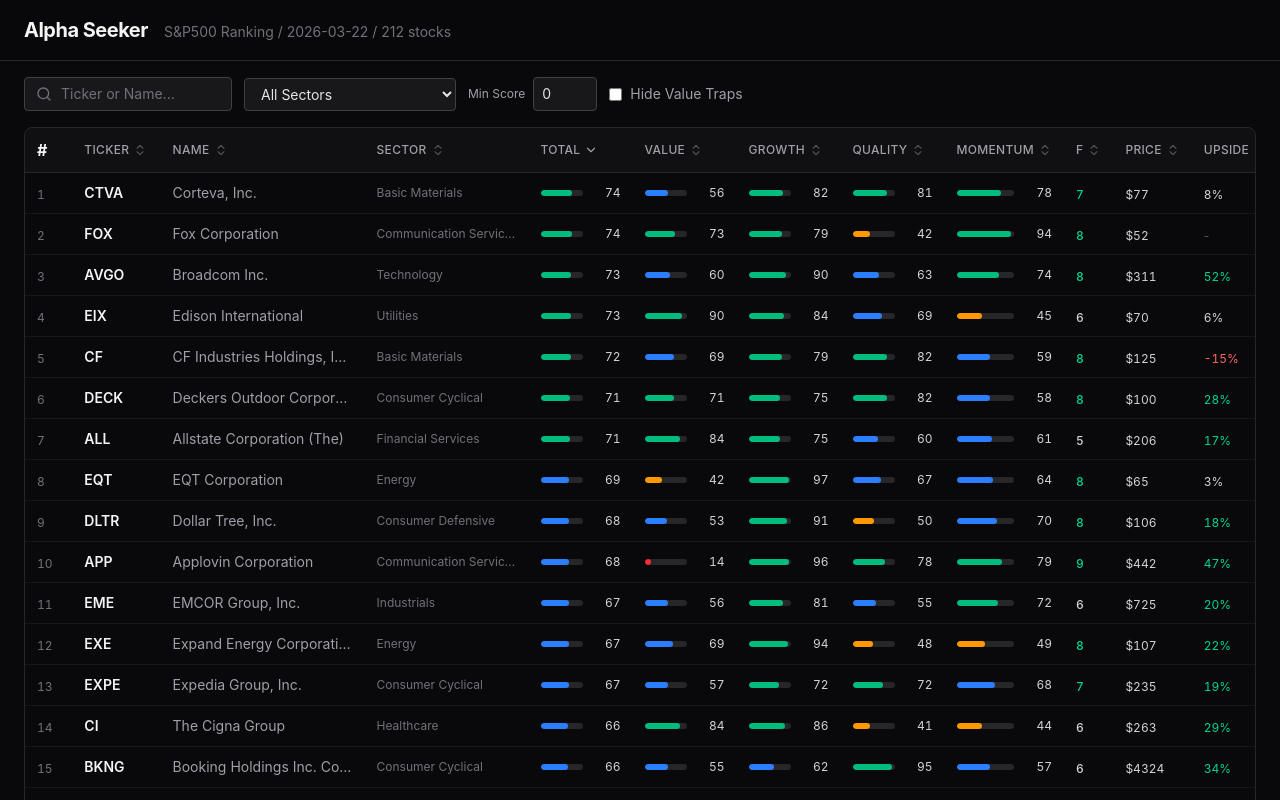
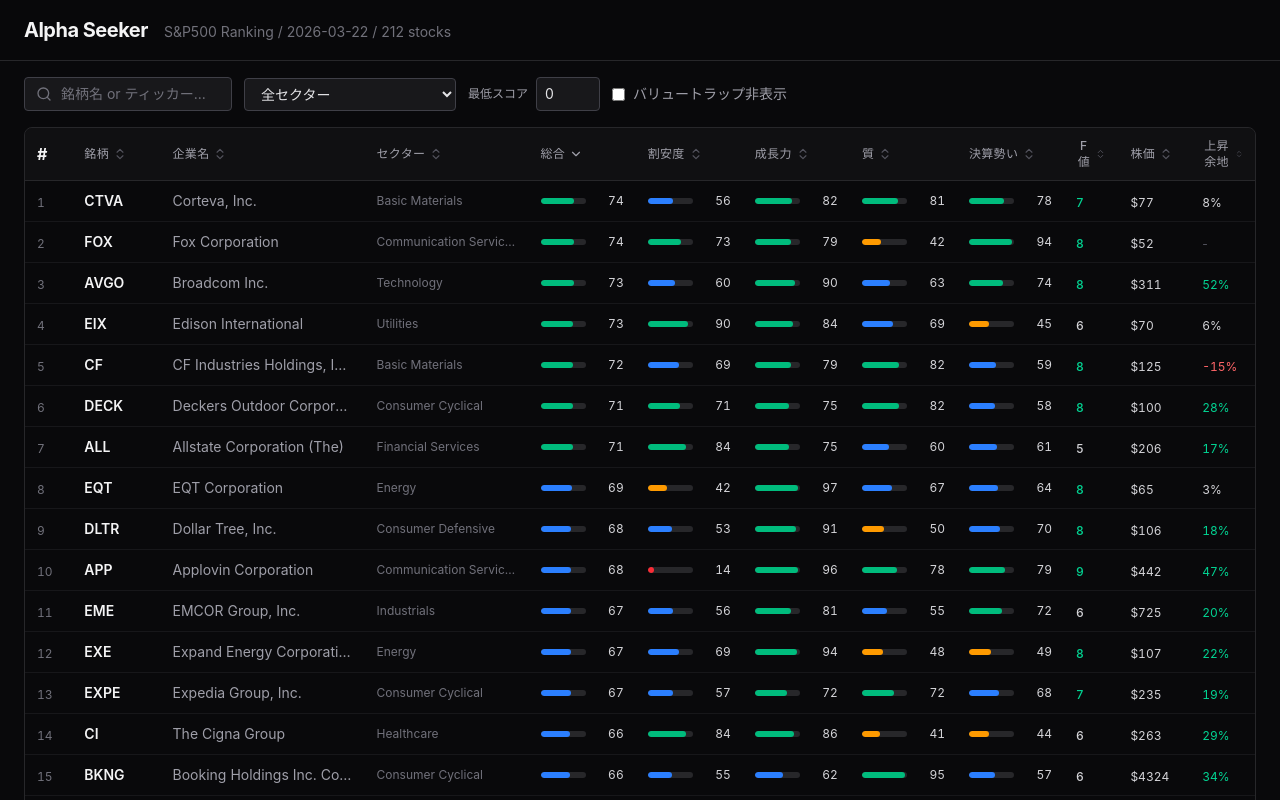
Before and after one commit to NicoValentine7/alpha-seeker, a React (Vite) app in the folder web/: page / in a window 1280 px wide. Shown: the top 800 px of the page. Built offline with nearby package versions, Linux system fonts and the light colour scheme.

Commit message:
ダッシュボードのヘッダー・ツールチップ・フィルターを日本語化

```diff
--- a/web/src/components/Filters.tsx
+++ b/web/src/components/Filters.tsx
@@ -25,7 +25,7 @@
         <Search className="absolute left-3 top-1/2 -translate-y-1/2 w-4 h-4 text-zinc-500" />
         <input
           type="text"
-          placeholder="Ticker or Name..."
+          placeholder="銘柄名 or ティッカー..."
           value={searchQuery}
           onChange={e => setSearchQuery(e.target.value)}
           className="pl-9 pr-3 py-1.5 bg-zinc-900 border border-zinc-700 rounded text-sm text-zinc-200
@@ -40,13 +40,13 @@
         className="px-3 py-1.5 bg-zinc-900 border border-zinc-700 rounded text-sm text-zinc-200
                    focus:outline-none focus:border-blue-500"
       >
-        <option value="">All Sectors</option>
+        <option value="">全セクター</option>
         {sectors.map(s => <option key={s} value={s}>{s}</option>)}
       </select>
 
       {/* Min Score */}
       <div className="flex items-center gap-2">
-        <label className="text-xs text-zinc-400">Min Score</label>
+        <label className="text-xs text-zinc-400">最低スコア</label>
         <input
           type="number"
           min={0}
@@ -67,7 +67,7 @@
           onChange={e => setHideValueTraps(e.target.checked)}
           className="accent-blue-500"
         />
-        Hide Value Traps
+        バリュートラップ非表示
       </label>
     </div>
   )
--- a/web/src/components/RankingTable.tsx
+++ b/web/src/components/RankingTable.tsx
@@ -15,28 +15,28 @@
 
 const tooltips: Record<string, { title: string; body: string }> = {
   total: {
-    title: 'Total Score (0-100)',
-    body: '4 categories weighted average. Valuation 25%, Growth 30%, Quality 20%, Earnings Momentum 25%.',
+    title: '総合スコア (0-100)',
+    body: '4カテゴリの加重平均。割安度 25%、成長力 30%、質 20%、決算モメンタム 25%。',
   },
   valuation: {
-    title: 'Valuation Score (0-100)',
-    body: 'PER(20%), PBR(15%), EV/EBITDA(20%), PSR(15%), FCF Yield(30%). Lower = cheaper within sector.',
+    title: '割安度スコア (0-100)',
+    body: 'PER(20%) PBR(15%) EV/EBITDA(20%) PSR(15%) FCF利回り(30%)。セクター内でパーセンタイルランク化。数値が高いほどセクター内で相対的に割安。',
   },
   growth: {
-    title: 'Growth Score (0-100)',
-    body: 'Revenue Growth(30%), Op. Income Growth(25%), EPS Growth(30%), PEG(15%). Higher = faster growing.',
+    title: '成長力スコア (0-100)',
+    body: '売上成長(30%) 営業利益成長(25%) EPS成長(30%) PEG(15%)。高いほど成長が速い。',
   },
   quality: {
-    title: 'Quality Score (0-100)',
-    body: 'ROE(30%), Gross Margin(20%), D/E(25%), FCF Margin(25%). Higher = stronger fundamentals.',
+    title: '質スコア (0-100)',
+    body: 'ROE(30%) 粗利率(20%) D/E(25%) FCFマージン(25%)。高いほど財務基盤が強い。',
   },
   momentum: {
-    title: 'Earnings Momentum (0-100)',
-    body: 'Surprise Rate(25%), EPS Revision 90d(25%), Revenue Acceleration(20%), Forward EPS Growth(30%).',
+    title: '決算モメンタム (0-100)',
+    body: '決算サプライズ率(25%) EPS予想修正90d(25%) 売上加速度(20%) 来期EPS成長予想(30%)。',
   },
   fscore: {
     title: 'Piotroski F-Score (0-9)',
-    body: '9 binary financial checks. Profitability(4), Leverage(3), Efficiency(2). Score <= 2 = value trap warning.',
+    body: '9つの財務チェック。収益性(4点) レバレッジ(3点) 効率性(2点)。2以下はバリュートラップ警告。',
   },
 }
 
@@ -89,7 +89,7 @@
     },
     {
       accessorKey: 'ticker',
-      header: ({ column }) => <HeaderCell label="Ticker" column={column} />,
+      header: ({ column }) => <HeaderCell label="銘柄" column={column} />,
       size: 70,
       cell: ({ row }) => {
         const s = row.original
@@ -102,7 +102,7 @@
               {s.ticker}
             </button>
             {s.is_value_trap && (
-              <Tooltip content={<span className="text-red-300">Value Trap: {s.value_trap_reason}</span>}>
+              <Tooltip content={<span className="text-red-300">バリュートラップ: {s.value_trap_reason}</span>}>
                 <AlertTriangle className="w-3.5 h-3.5 text-red-500" />
               </Tooltip>
             )}
@@ -112,7 +112,7 @@
     },
     {
       accessorKey: 'name',
-      header: ({ column }) => <HeaderCell label="Name" column={column} />,
+      header: ({ column }) => <HeaderCell label="企業名" column={column} />,
       size: 180,
       cell: ({ getValue }) => (
         <span className="text-sm text-zinc-400 truncate block max-w-[180px]">{getValue() as string}</span>
@@ -120,7 +120,7 @@
     },
     {
       accessorKey: 'sector',
-      header: ({ column }) => <HeaderCell label="Sector" column={column} />,
+      header: ({ column }) => <HeaderCell label="セクター" column={column} />,
       size: 140,
       cell: ({ getValue }) => (
         <span className="text-xs text-zinc-500 truncate block max-w-[140px]">{getValue() as string}</span>
@@ -128,42 +128,42 @@
     },
     {
       accessorKey: 'total_score',
-      header: ({ column }) => <HeaderCell label="Total" tooltipKey="total" column={column} />,
+      header: ({ column }) => <HeaderCell label="総合" tooltipKey="total" column={column} />,
       size: 110,
       cell: ({ getValue }) => <ScoreBar value={getValue() as number | null} />,
       sortDescFirst: true,
     },
     {
       accessorKey: 'valuation_score',
-      header: ({ column }) => <HeaderCell label="Value" tooltipKey="valuation" column={column} />,
+      header: ({ column }) => <HeaderCell label="割安度" tooltipKey="valuation" column={column} />,
       size: 110,
       cell: ({ getValue }) => <ScoreBar value={getValue() as number | null} />,
       sortDescFirst: true,
     },
     {
       accessorKey: 'growth_score',
-      header: ({ column }) => <HeaderCell label="Growth" tooltipKey="growth" column={column} />,
+      header: ({ column }) => <HeaderCell label="成長力" tooltipKey="growth" column={column} />,
       size: 110,
       cell: ({ getValue }) => <ScoreBar value={getValue() as number | null} />,
       sortDescFirst: true,
     },
     {
       accessorKey: 'quality_score',
-      header: ({ column }) => <HeaderCell label="Quality" tooltipKey="quality" column={column} />,
+      header: ({ column }) => <HeaderCell label="質" tooltipKey="quality" column={column} />,
       size: 110,
       cell: ({ getValue }) => <ScoreBar value={getValue() as number | null} />,
       sortDescFirst: true,
     },
     {
       accessorKey: 'earnings_momentum_score',
-      header: ({ column }) => <HeaderCell label="Momentum" tooltipKey="momentum" column={column} />,
+      header: ({ column }) => <HeaderCell label="決算勢い" tooltipKey="momentum" column={column} />,
       size: 110,
       cell: ({ getValue }) => <ScoreBar value={getValue() as number | null} />,
       sortDescFirst: true,
     },
     {
       accessorKey: 'piotroski_fscore',
-      header: ({ column }) => <HeaderCell label="F" tooltipKey="fscore" column={column} />,
+      header: ({ column }) => <HeaderCell label="F値" tooltipKey="fscore" column={column} />,
       size: 50,
       cell: ({ getValue }) => {
         const v = getValue() as number | null
@@ -175,7 +175,7 @@
     },
     {
       accessorKey: 'current_price',
-      header: ({ column }) => <HeaderCell label="Price" column={column} />,
+      header: ({ column }) => <HeaderCell label="株価" column={column} />,
       size: 80,
       cell: ({ getValue }) => {
         const v = getValue() as number | null
@@ -185,7 +185,7 @@
     },
     {
       accessorKey: 'upside_potential',
-      header: ({ column }) => <HeaderCell label="Upside" column={column} />,
+      header: ({ column }) => <HeaderCell label="上昇余地" column={column} />,
       size: 70,
       cell: ({ getValue }) => {
         const v = getValue() as number | null
```
